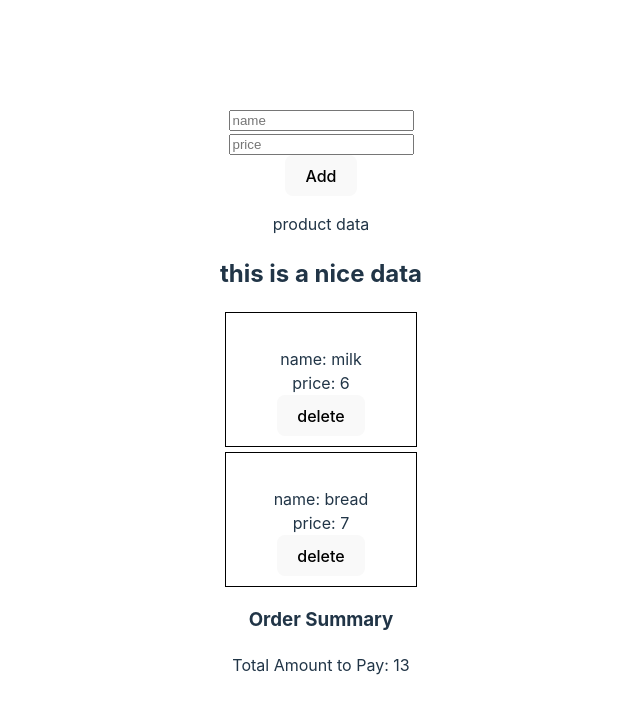
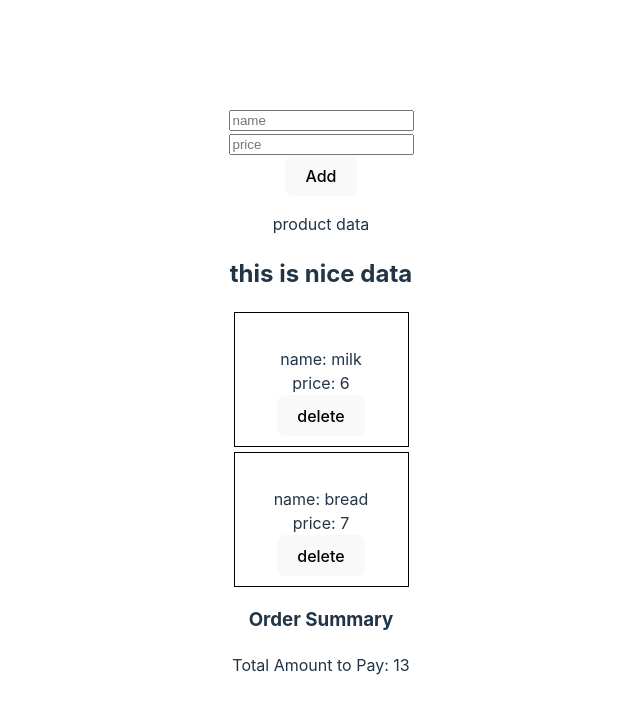
Before and after one commit to RacheliHirshman/Firstlesson, a React (Vite) app: page / in a window 1280 px wide. Shown: the top 714 px of the page, without its empty margins (319-959 px from the left). Built offline with nearby package versions, Linux system fonts and the light colour scheme.

Commit message:
my change

```diff
--- a/src/Components/Allproducts.jsx
+++ b/src/Components/Allproducts.jsx
@@ -7,7 +7,7 @@ const AllProducts = ({ productsArr ,deleteProduct}) => {
     return (
 <div>
     <p>product data</p>
-    <h2>this is a nice data</h2>
+    <h2>this is  nice data</h2>
     <ShowDetails productsArr={productsArr} deleteProduct={deleteProduct}/>
 </div>
     );
```
